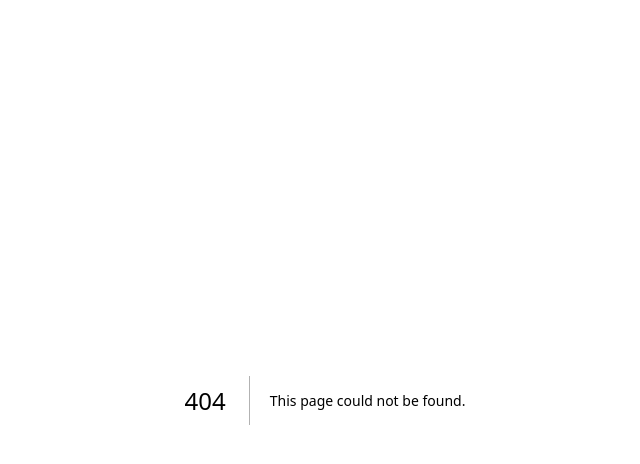
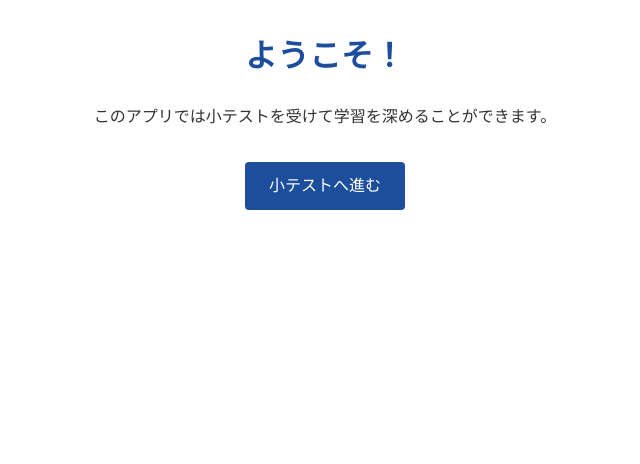
Before and after one commit to ODA-KAISYU/my-quiz-app, a Next.js app: page / in a window 1280 px wide. Before the commit this address had no page. Shown: the top 464 px of the page, without its empty margins (315-955 px from the left). Built offline with nearby package versions, Linux system fonts and the light colour scheme.

Commit message:
✨ 入口を作った

```diff
--- a/src/app/data/quizzes/quiz1.jsx
+++ b/src/app/data/quizzes/quiz1.jsx
@@ -22,7 +22,7 @@ const quiz1 ={
     correctAnswers: {
         1: "更新世",
         2: "マンモス",
-        3: "大角鹿", //検討
+        3: "大角鹿",
         4: "岩宿",
         5: "関東ローム",
         6: "港川",
@@ -43,7 +43,7 @@ const quiz1 ={
         21: "屈葬",
         22: "黒曜石",
         23: "サヌカイト",
-        24: "硬玉", //　検討
+        24: "硬玉",
         25: "竪穴",
         26: "三内丸山",
         27: "菜畑",
--- /dev/null
+++ b/src/app/page.jsx
@@ -0,0 +1,25 @@
+
+
+'use client';
+import { useRouter } from 'next/navigation';
+import styles from './page.module.css';
+
+export default function Home() {
+  const router = useRouter();
+
+  const handleClick = () => {
+    router.push('/login');
+  };
+
+  return (
+    <main className={styles.container}>
+      <h1 className={styles.title}>ようこそ！</h1>
+      <p className={styles.description}>このアプリでは小テストを受けて学習を深めることができます。</p>
+      <div className={styles.buttonWrapper}>
+        <button className={styles.buttonPrimary} onClick={handleClick}>
+          小テストへ進む
+        </button>
+      </div>
+    </main>
+  );
+}
--- /dev/null
+++ b/src/app/page.module.css
@@ -0,0 +1,82 @@
+.container {
+  max-width: 800px;
+  margin: 0 auto;
+  padding: 2rem;
+  font-family: sans-serif;
+}
+
+.title {
+  font-size: 2rem;
+  font-weight: bold;
+  margin-bottom: 1.5rem;
+  text-align: center;
+  color: #1d4e9b;
+}
+
+.buttonWrapper {
+  display: flex;
+  justify-content: center;
+  margin-top: 2rem;
+}
+
+.buttonPrimary {
+  background-color: #1d4e9b;
+  color: white;
+  padding: 0.75rem 1.5rem;
+  font-size: 1rem;
+  border: none;
+  border-radius: 4px;
+  cursor: pointer;
+  transition: background-color 0.2s ease;
+}
+
+.buttonPrimary:hover {
+  background-color: #163f7a;
+}
+
+.description {
+  font-size: 1rem;
+  line-height: 1.6;
+  text-align: center;
+  margin-top: 1rem;
+  color: #333;
+}
+
+.loginTitle {
+  font-size: 1.75rem;
+  font-weight: bold;
+  color: #1d4e9b;
+  text-align: center;
+  margin-bottom: 0.5rem;
+  border-bottom: 3px solid #f6c000;
+  padding-bottom: 0.5rem;
+  display: inline-block;
+}
+
+.inputField {
+  width: 100%;
+  max-width: 400px;
+  padding: 0.5rem 1rem;
+  font-size: 1rem;
+  border: 1px solid #ccc;
+  border-radius: 6px;
+  margin: 0 auto;
+  display: block;
+  margin-top: 1rem;
+}
+
+.buttonSecondary {
+  background-color: white;
+  color: #1d4e9b;
+  padding: 0.5rem 1.2rem;
+  font-size: 1rem;
+  border: 2px solid #1d4e9b;
+  border-radius: 4px;
+  cursor: pointer;
+  margin-top: 1rem;
+  transition: background-color 0.2s ease;
+}
+
+.buttonSecondary:hover {
+  background-color: #f0f4ff;
+}
```
